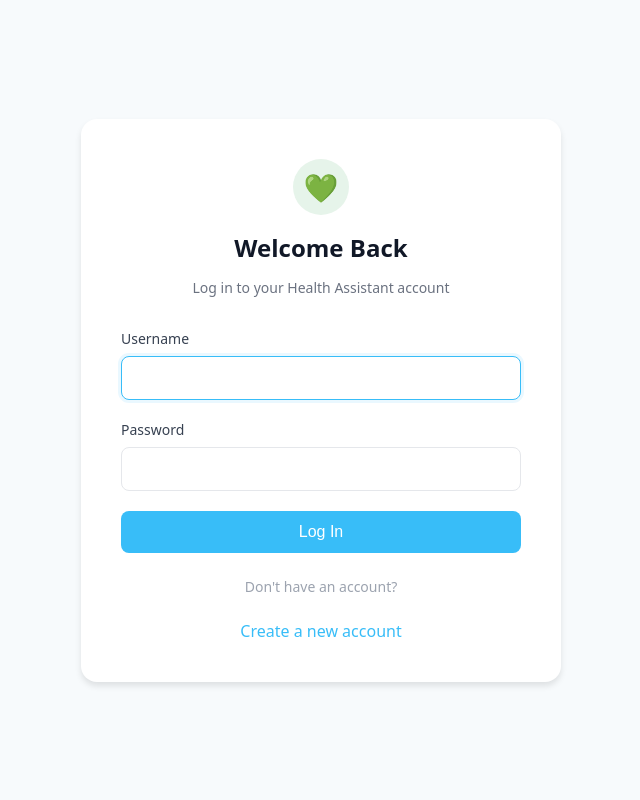
After one commit to yaseenp24/Healthcare_Agent, a Flask app: page /login in a window 1280 px wide. The commit adds this page. Shown: the whole page, without its empty margins (319-959 px from the left). Run offline with Flask 3, Linux system fonts and the light colour scheme.

Commit message:
added login page

```diff
--- a/app.py
+++ b/app.py
@@ -1,19 +1,33 @@
 import os
 from typing import List, Dict, Any, Optional, Tuple
 
-from flask import Flask, jsonify, render_template, request, session
+from flask import Flask, jsonify, render_template, request, session, redirect, url_for, flash
+from flask_login import LoginManager, UserMixin, login_user, login_required, logout_user, current_user
+from flask_sqlalchemy import SQLAlchemy
+from werkzeug.security import generate_password_hash, check_password_hash
 from dotenv import load_dotenv
 import google.generativeai as genai
 import requests
 import math
 import re
 from urllib.parse import urlparse
+from datetime import datetime
 
 
 app = Flask(__name__)
 # Use a random-ish default but recommend overriding via env in production
 app.secret_key = os.environ.get("FLASK_SECRET_KEY", "dev-secret-key-change-me")
 
+# Database configuration
+app.config['SQLALCHEMY_DATABASE_URI'] = 'sqlite:///users.db'
+app.config['SQLALCHEMY_TRACK_MODIFICATIONS'] = False
+
+# Initialize extensions
+db = SQLAlchemy(app)
+login_manager = LoginManager()
+login_manager.init_app(app)
+login_manager.login_view = 'login'
+login_manager.login_message = 'Please log in to access this page.'
 
 load_dotenv()
 
@@ -33,6 +47,25 @@ HEALTH_ALLOWED_DOMAINS = {
     for d in (os.environ.get("HEALTH_ALLOWED_DOMAINS", "").split(","))
     if d.strip()
 }
+
+# ---------------------------- User Model ------------------------------------
+
+class User(UserMixin, db.Model):
+    id = db.Column(db.Integer, primary_key=True)
+    username = db.Column(db.String(80), unique=True, nullable=False)
+    email = db.Column(db.String(120), unique=True, nullable=False)
+    password_hash = db.Column(db.String(200))
+    created_at = db.Column(db.DateTime, default=datetime.utcnow)
+
+    def set_password(self, password):
+        self.password_hash = generate_password_hash(password)
+
+    def check_password(self, password):
+        return check_password_hash(self.password_hash, password)
+
+@login_manager.user_loader
+def load_user(user_id):
+    return User.query.get(int(user_id))
 
 
 def get_model():
@@ -308,14 +341,68 @@ def answer_health_with_cse(user_question: str) -> Optional[str]:
     except Exception:
         return None
 
+# ------------------------- Authentication Routes ----------------------------
+
+@app.route('/login', methods=['GET', 'POST'])
+def login():
+    if request.method == 'POST':
+        username = request.form.get('username')
+        password = request.form.get('password')
+
+        user = User.query.filter_by(username=username).first()
+
+        if user and user.check_password(password):
+            login_user(user, remember=True)
+            next_page = request.args.get('next')
+            return redirect(next_page) if next_page else redirect(url_for('index'))
+        else:
+            flash('Invalid username or password', 'error')
+
+    return render_template('login.html')
+
+@app.route('/register', methods=['GET', 'POST'])
+def register():
+    if request.method == 'POST':
+        username = request.form.get('username')
+        email = request.form.get('email')
+        password = request.form.get('password')
+
+        # Check if username or email already exists
+        if User.query.filter_by(username=username).first():
+            flash('Username already exists', 'error')
+            return render_template('register.html')
+
+        if User.query.filter_by(email=email).first():
+            flash('Email already registered', 'error')
+            return render_template('register.html')
+
+        # Create new user
+        user = User(username=username, email=email)
+        user.set_password(password)
+        db.session.add(user)
+        db.session.commit()
+
+        flash('Registration successful! Please log in.', 'success')
+        return redirect(url_for('login'))
+
+    return render_template('register.html')
+
+@app.route('/logout')
+@login_required
+def logout():
+    logout_user()
+    return redirect(url_for('login'))
+
 # ---------------------------------------------------------------------------
 
 @app.get("/")
+@login_required
 def index():
-    return render_template("index.html")
+    return render_template("index.html", username=current_user.username)
 
 
 @app.post("/api/chat")
+@login_required
 def chat_api():
     data = request.get_json(silent=True) or {}
     user_message = (data.get("message") or "").strip()
@@ -406,4 +493,6 @@ def reset_chat():
 
 
 if __name__ == "__main__":
+    with app.app_context():
+        db.create_all()
     app.run(host="127.0.0.1", port=5000, debug=True)
--- a/requirements.txt
+++ b/requirements.txt
@@ -2,3 +2,6 @@ google-generativeai
 Flask
 python-dotenv
 requests
+Flask-Login
+Flask-SQLAlchemy
+Werkzeug
--- /dev/null
+++ b/templates/login.html
@@ -0,0 +1,191 @@
+<!doctype html>
+<html lang="en">
+  <head>
+    <meta charset="utf-8" />
+    <meta name="viewport" content="width=device-width, initial-scale=1" />
+    <title>Login - Health Assistant</title>
+    <style>
+      :root { color-scheme: light dark; }
+      body {
+        font-family: system-ui, Arial, sans-serif;
+        margin: 0;
+        padding: 0;
+        min-height: 100vh;
+        background: #f7fafc;
+        display: flex;
+        align-items: center;
+        justify-content: center;
+      }
+
+      .login-container {
+        background: #ffffff;
+        padding: 40px;
+        border-radius: 16px;
+        box-shadow: 0 4px 6px rgba(0, 0, 0, 0.1);
+        width: 100%;
+        max-width: 400px;
+      }
+
+      .logo-section {
+        text-align: center;
+        margin-bottom: 32px;
+      }
+
+      .logo {
+        width: 56px;
+        height: 56px;
+        border-radius: 50%;
+        background: #e6f4ea;
+        display: inline-grid;
+        place-items: center;
+        font-size: 28px;
+        color: #10b981;
+        margin-bottom: 16px;
+      }
+
+      h1 {
+        margin: 0 0 8px;
+        font-size: 24px;
+        font-weight: 600;
+        color: #111827;
+      }
+
+      .subtitle {
+        color: #6b7280;
+        font-size: 14px;
+      }
+
+      .form-group {
+        margin-bottom: 20px;
+      }
+
+      label {
+        display: block;
+        margin-bottom: 8px;
+        font-weight: 500;
+        color: #374151;
+        font-size: 14px;
+      }
+
+      input {
+        width: 100%;
+        padding: 12px 16px;
+        border: 1px solid #e5e7eb;
+        border-radius: 8px;
+        font-size: 16px;
+        transition: all 0.2s;
+        box-sizing: border-box;
+      }
+
+      input:focus {
+        outline: none;
+        border-color: #38bdf8;
+        box-shadow: 0 0 0 3px rgba(56, 189, 248, 0.1);
+      }
+
+      button {
+        width: 100%;
+        padding: 12px 24px;
+        background: #38bdf8;
+        color: white;
+        border: none;
+        border-radius: 8px;
+        font-size: 16px;
+        font-weight: 500;
+        cursor: pointer;
+        transition: all 0.2s;
+      }
+
+      button:hover {
+        background: #0ea5e9;
+      }
+
+      button:active {
+        transform: translateY(1px);
+      }
+
+      .divider {
+        text-align: center;
+        margin: 24px 0;
+        color: #9ca3af;
+        font-size: 14px;
+      }
+
+      .register-link {
+        text-align: center;
+      }
+
+      .register-link a {
+        color: #38bdf8;
+        text-decoration: none;
+        font-weight: 500;
+      }
+
+      .register-link a:hover {
+        text-decoration: underline;
+      }
+
+      .flash-messages {
+        margin-bottom: 20px;
+      }
+
+      .flash-message {
+        padding: 12px 16px;
+        border-radius: 8px;
+        margin-bottom: 12px;
+        font-size: 14px;
+      }
+
+      .flash-message.error {
+        background: #fee;
+        color: #dc2626;
+        border: 1px solid #fecaca;
+      }
+
+      .flash-message.success {
+        background: #f0fdf4;
+        color: #16a34a;
+        border: 1px solid #bbf7d0;
+      }
+    </style>
+  </head>
+  <body>
+    <div class="login-container">
+      <div class="logo-section">
+        <div class="logo">💚</div>
+        <h1>Welcome Back</h1>
+        <p class="subtitle">Log in to your Health Assistant account</p>
+      </div>
+
+      {% with messages = get_flashed_messages(with_categories=true) %}
+        {% if messages %}
+          <div class="flash-messages">
+            {% for category, message in messages %}
+              <div class="flash-message {{ category }}">{{ message }}</div>
+            {% endfor %}
+          </div>
+        {% endif %}
+      {% endwith %}
+
+      <form method="POST">
+        <div class="form-group">
+          <label for="username">Username</label>
+          <input type="text" id="username" name="username" required autofocus>
+        </div>
+
+        <div class="form-group">
+          <label for="password">Password</label>
+          <input type="password" id="password" name="password" required>
+        </div>
+
+        <button type="submit">Log In</button>
+      </form>
+
+      <div class="divider">Don't have an account?</div>
+
+      <div class="register-link">
+        <a href="{{ url_for('register') }}">Create a new account</a>
+      </div>
+    </div>
+  </body>
+</html>
```
Also changed, not shown: templates/index.html (+5 -2 lines), templates/register.html (added, +203 -0 lines), instance/users.db (added).
